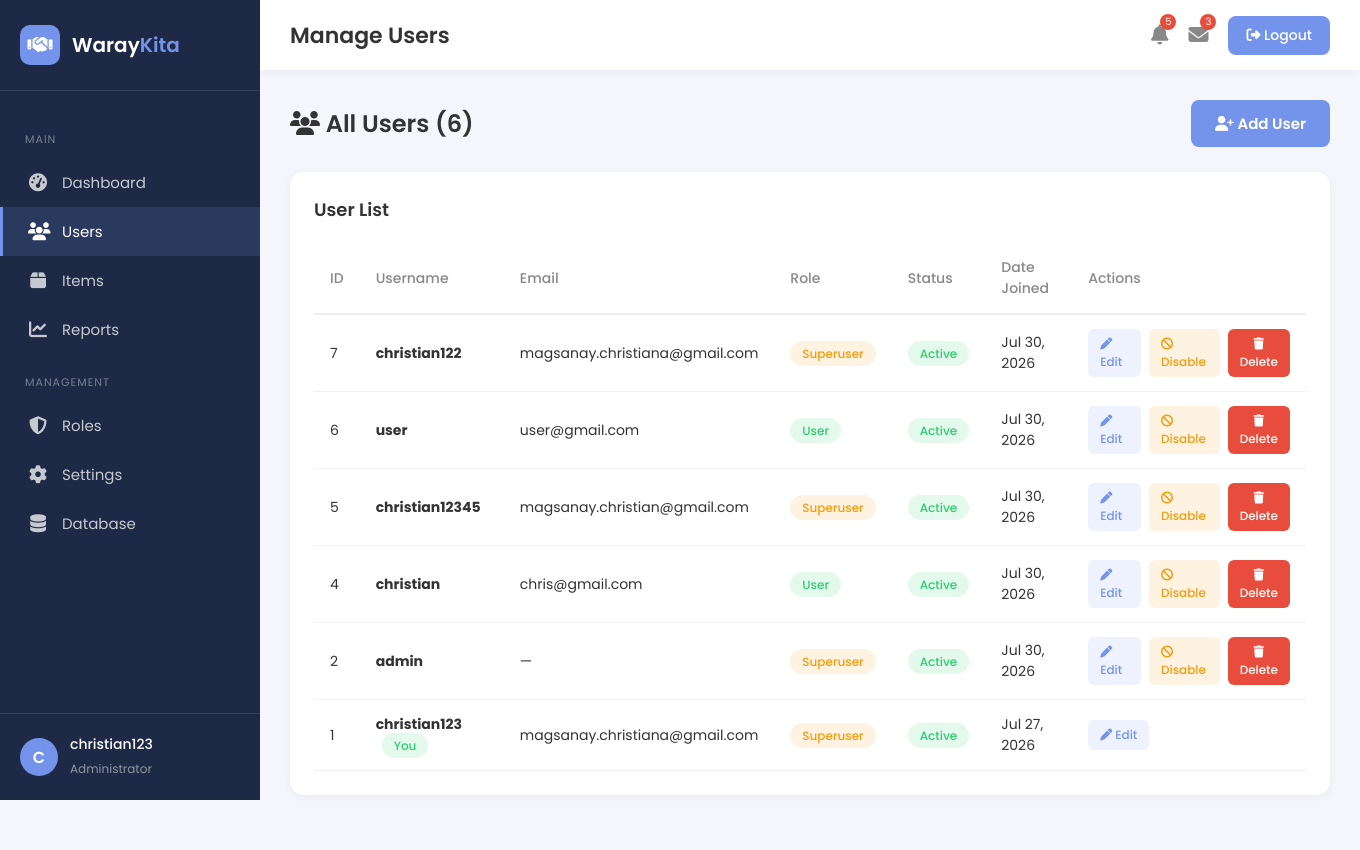
After one commit to christian-coding-tech/waraykita-web, a Django app: page /manage-users/ in a window 1360 px wide. The commit adds this page. Run offline with Django 5.2, Linux system fonts and the light colour scheme; a user stored in the database is signed in; data comes from the database, SQL or seed files in the repository; both versions use the stored data as it was after the commit.

Commit message:
manage user added

```diff
--- a/users/static/users/css/dashboard.css
+++ b/users/static/users/css/dashboard.css
@@ -503,6 +503,222 @@ table tr:hover td {
     color: var(--muted);
 }
 
+/* Forms */
+.form-group {
+    margin-bottom: 18px;
+    text-align: left;
+}
+
+.form-group label {
+    display: block;
+    font-size: 14px;
+    font-weight: 500;
+    margin-bottom: 6px;
+    color: var(--text);
+}
+
+.form-group input,
+.form-group select {
+    width: 100%;
+    padding: 12px 16px;
+    background: #f4f6fb;
+    border: 1px solid #e0e0e0;
+    border-radius: 8px;
+    font-size: 15px;
+    color: var(--text);
+    outline: none;
+    transition: 0.2s;
+}
+
+.form-group input:focus,
+.form-group select:focus {
+    border-color: var(--primary);
+    background: #fff;
+}
+
+.form-group .hint {
+    font-size: 12px;
+    color: var(--muted);
+    margin-top: 4px;
+}
+
+.checkbox-group {
+    display: flex;
+    align-items: center;
+    gap: 10px;
+}
+
+.checkbox-group input[type="checkbox"] {
+    width: 18px;
+    height: 18px;
+    cursor: pointer;
+    accent-color: var(--primary);
+}
+
+.checkbox-group label {
+    margin: 0;
+    cursor: pointer;
+}
+
+.form-actions {
+    display: flex;
+    gap: 12px;
+    margin-top: 10px;
+}
+
+.btn-primary {
+    background: var(--primary);
+    color: #fff;
+    border: none;
+    padding: 12px 24px;
+    border-radius: 8px;
+    font-size: 15px;
+    font-weight: 600;
+    cursor: pointer;
+    transition: 0.2s;
+}
+
+.btn-primary:hover {
+    background: var(--primary-dark);
+}
+
+.btn-secondary {
+    background: #e0e0e0;
+    color: var(--text);
+    border: none;
+    padding: 12px 24px;
+    border-radius: 8px;
+    font-size: 15px;
+    font-weight: 600;
+    cursor: pointer;
+    transition: 0.2s;
+}
+
+.btn-secondary:hover {
+    background: #ccc;
+}
+
+.btn-danger {
+    background: var(--danger);
+    color: #fff;
+    border: none;
+    padding: 8px 16px;
+    border-radius: 6px;
+    font-size: 13px;
+    font-weight: 500;
+    cursor: pointer;
+    transition: 0.2s;
+}
+
+.btn-danger:hover {
+    background: #c0392b;
+}
+
+.btn-sm {
+    padding: 6px 12px;
+    font-size: 12px;
+    border-radius: 6px;
+    border: none;
+    cursor: pointer;
+    font-weight: 500;
+    transition: 0.2s;
+}
+
+.btn-edit {
+    background: #eef2ff;
+    color: var(--primary);
+}
+
+.btn-edit:hover {
+    background: var(--primary);
+    color: #fff;
+}
+
+.btn-toggle {
+    background: #fef3e0;
+    color: var(--warning);
+}
+
+.btn-toggle:hover {
+    background: var(--warning);
+    color: #fff;
+}
+
+/* Action buttons in table */
+.action-btns {
+    display: flex;
+    gap: 8px;
+}
+
+/* Alert messages in dashboard */
+.dashboard-alert {
+    border-radius: 10px;
+    padding: 14px 18px;
+    margin-bottom: 20px;
+    display: flex;
+    align-items: center;
+    gap: 10px;
+    font-size: 14px;
+    font-weight: 500;
+}
+
+.dashboard-alert.success {
+    background: #e3f9ec;
+    color: #1a9d52;
+    border: 1px solid #aee9c5;
+}
+
+.dashboard-alert.error {
+    background: #ffe0e0;
+    color: #d33;
+    border: 1px solid #ffb3b3;
+}
+
+/* Page header with action button */
+.page-header {
+    display: flex;
+    justify-content: space-between;
+    align-items: center;
+    margin-bottom: 25px;
+}
+
+.page-header h2 {
+    font-size: 24px;
+    font-weight: 600;
+}
+
+/* Modal */
+.modal-overlay {
+    display: none;
+    position: fixed;
+    top: 0;
+    left: 0;
+    width: 100%;
+    height: 100%;
+    background: rgba(0, 0, 0, 0.5);
+    z-index: 1000;
+    justify-content: center;
+    align-items: center;
+}
+
+.modal-overlay.show {
+    display: flex;
+}
+
+.modal {
+    background: #fff;
+    border-radius: 16px;
+    padding: 30px;
+    width: 90%;
+    max-width: 480px;
+    box-shadow: 0 10px 40px rgba(0, 0, 0, 0.2);
+}
+
+.modal h3 {
+    font-size: 20px;
+    margin-bottom: 20px;
+}
+
 /* Responsive */
 @media (max-width: 992px) {
     .two-col {
--- a/users/templates/users/admin_dashboard.html
+++ b/users/templates/users/admin_dashboard.html
@@ -19,7 +19,7 @@
             <nav class="sidebar-nav">
                 <p class="nav-label">Main</p>
                 <a href="{% url 'admin_dashboard' %}" class="active"><i class="fa-solid fa-gauge-high"></i> Dashboard</a>
-                <a href="#"><i class="fa-solid fa-users"></i> Users</a>
+                <a href="{% url 'manage_users' %}"><i class="fa-solid fa-users"></i> Users</a>
                 <a href="#"><i class="fa-solid fa-box"></i> Items</a>
                 <a href="#"><i class="fa-solid fa-chart-line"></i> Reports</a>
                 <p class="nav-label">Management</p>
@@ -100,7 +100,7 @@
                     <div class="panel">
                         <div class="panel-header">
                             <h3>Recent Users</h3>
-                            <a href="#">View All</a>
+                            <a href="{% url 'manage_users' %}">View All</a>
                         </div>
                         <div class="table-wrap">
                             <table>
@@ -192,7 +192,7 @@
                         <h3>Admin Quick Actions</h3>
                     </div>
                     <div class="quick-actions">
-                        <a href="#" class="quick-action">
+                        <a href="{% url 'manage_users' %}" class="quick-action">
                             <i class="fa-solid fa-user-plus"></i>
                             <span>Add User</span>
                         </a>
--- /dev/null
+++ b/users/templates/users/manage_users.html
@@ -0,0 +1,210 @@
+{% load static %}
+<!DOCTYPE html>
+<html lang="en">
+<head>
+    <meta charset="UTF-8">
+    <link rel="stylesheet" href="{% static 'users/css/dashboard.css' %}">
+    <link rel="stylesheet" href="https://cdnjs.cloudflare.com/ajax/libs/font-awesome/6.5.1/css/all.min.css">
+    <meta name="viewport" content="width=device-width, initial-scale=1.0">
+    <title>Manage Users | Waray Kita</title>
+</head>
+<body>
+    <div class="dashboard">
+        <!-- Sidebar -->
+        <aside class="sidebar" id="sidebar">
+            <div class="sidebar-header">
+                <div class="logo"><i class="fa-solid fa-handshake"></i></div>
+                <h2>Waray<span>Kita</span></h2>
+            </div>
+            <nav class="sidebar-nav">
+                <p class="nav-label">Main</p>
+                <a href="{% url 'admin_dashboard' %}"><i class="fa-solid fa-gauge-high"></i> Dashboard</a>
+                <a href="{% url 'manage_users' %}" class="active"><i class="fa-solid fa-users"></i> Users</a>
+                <a href="#"><i class="fa-solid fa-box"></i> Items</a>
+                <a href="#"><i class="fa-solid fa-chart-line"></i> Reports</a>
+                <p class="nav-label">Management</p>
+                <a href="#"><i class="fa-solid fa-shield-halved"></i> Roles</a>
+                <a href="#"><i class="fa-solid fa-gear"></i> Settings</a>
+                <a href="#"><i class="fa-solid fa-database"></i> Database</a>
+            </nav>
+            <div class="sidebar-footer">
+                <div class="user-mini">
+                    <div class="avatar">{{ request.user.username|first|upper }}</div>
+                    <div class="info">
+                        <p>{{ request.user.username }}</p>
+                        <small>Administrator</small>
+                    </div>
+                </div>
+            </div>
+        </aside>
+
+        <!-- Main Content -->
+        <div class="main">
+            <!-- Topbar -->
+            <header class="topbar">
+                <i class="fa-solid fa-bars menu-toggle" onclick="toggleSidebar()"></i>
+                <h1>Manage Users</h1>
+                <div class="topbar-right">
+                    <div class="icon-btn"><i class="fa-solid fa-bell"></i><span class="badge">5</span></div>
+                    <div class="icon-btn"><i class="fa-solid fa-envelope"></i><span class="badge">3</span></div>
+                    <a href="{% url 'logout' %}"><button class="logout-btn"><i class="fa-solid fa-right-from-bracket"></i> Logout</button></a>
+                </div>
+            </header>
+
+            <!-- Content -->
+            <main class="content">
+                <!-- Alert Messages -->
+                {% if messages %}
+                    {% for message in messages %}
+                        {% if message.tags == 'success' %}
+                            <div class="dashboard-alert success">
+                                <i class="fa-solid fa-circle-check"></i> {{ message }}
+                            </div>
+                        {% elif message.tags == 'error' %}
+                            <div class="dashboard-alert error">
+                                <i class="fa-solid fa-circle-exclamation"></i> {{ message }}
+                            </div>
+                        {% endif %}
+                    {% endfor %}
+                {% endif %}
+
+                <!-- Page Header -->
+                <div class="page-header">
+                    <h2><i class="fa-solid fa-users"></i> All Users ({{ users|length }})</h2>
+                    <button class="btn-primary" onclick="openAddModal()">
+                        <i class="fa-solid fa-user-plus"></i> Add User
+                    </button>
+                </div>
+
+                <!-- Users Table -->
+                <div class="panel">
+                    <div class="panel-header">
+                        <h3>User List</h3>
+                    </div>
+                    <div class="table-wrap">
+                        <table>
+                            <thead>
+                                <tr>
+                                    <th>ID</th>
+                                    <th>Username</th>
+                                    <th>Email</th>
+                                    <th>Role</th>
+                                    <th>Status</th>
+                                    <th>Date Joined</th>
+                                    <th>Actions</th>
+                                </tr>
+                            </thead>
+                            <tbody>
+                                {% for u in users %}
+                                <tr>
+                                    <td>{{ u.id }}</td>
+                                    <td>
+                                        <strong>{{ u.username }}</strong>
+                                        {% if u.id == request.user.id %}
+                                            <span class="status-badge active" style="margin-left:6px;">You</span>
+                                        {% endif %}
+                                    </td>
+                                    <td>{{ u.email|default:"—" }}</td>
+                                    <td>
+                                        {% if u.is_superuser %}
+                                            <span class="status-badge pending">Superuser</span>
+                                        {% elif u.is_staff %}
+                                            <span class="status-badge pending">Staff</span>
+                                        {% else %}
+                                            <span class="status-badge active">User</span>
+                                        {% endif %}
+                                    </td>
+                                    <td>
+                                        {% if u.is_active %}
+                                            <span class="status-badge active">Active</span>
+                                        {% else %}
+                                            <span class="status-badge inactive">Inactive</span>
+                                        {% endif %}
+                                    </td>
+                                    <td>{{ u.date_joined|date:"M d, Y" }}</td>
+                                    <td>
+                                        <div class="action-btns">
+                                            <a href="{% url 'edit_user' u.id %}" class="btn-sm btn-edit">
+                                                <i class="fa-solid fa-pen"></i> Edit
+                                            </a>
+                                            {% if u.id != request.user.id %}
+                                                <a href="{% url 'toggle_user' u.id %}" class="btn-sm btn-toggle">
+                                                    {% if u.is_active %}
+                                                        <i class="fa-solid fa-ban"></i> Disable
+                                                    {% else %}
+                                                        <i class="fa-solid fa-check"></i> Enable
+                                                    {% endif %}
+                                                </a>
+                                                <form action="{% url 'delete_user' u.id %}" method="post" style="display:inline;" onsubmit="return confirm('Are you sure you want to delete user \'{{ u.username }}\'? This cannot be undone.');">
+                                                    {% csrf_token %}
+                                                    <button type="submit" class="btn-sm btn-danger">
+                                                        <i class="fa-solid fa-trash"></i> Delete
+                                                    </button>
+                                                </form>
+                                            {% endif %}
+                                        </div>
+                                    </td>
+                                </tr>
+                                {% endfor %}
+                            </tbody>
+                        </table>
+                    </div>
+                </div>
+            </main>
+        </div>
+    </div>
+
+    <!-- Add User Modal -->
+    <div class="modal-overlay" id="addUserModal">
+        <div class="modal">
+            <h3><i class="fa-solid fa-user-plus"></i> Add New User</h3>
+            <form action="{% url 'add_user' %}" method="post">
+                {% csrf_token %}
+                <div class="form-group">
+                    <label>Username</label>
+                    <input type="text" name="username" placeholder="Enter username" required>
+                </div>
+                <div class="form-group">
+                    <label>Email</label>
+                    <input type="email" name="email" placeholder="Enter email" required>
+                </div>
+                <div class="form-group">
+                    <label>Password</label>
+                    <input type="password" name="password" placeholder="Enter password" required>
+                </div>
+                <div class="form-group">
+                    <div class="checkbox-group">
+                        <input type="checkbox" name="is_staff" id="is_staff">
+                        <label for="is_staff">Grant staff access (admin privileges)</label>
+                    </div>
+                </div>
+                <div class="form-actions">
+                    <button type="submit" class="btn-primary"><i class="fa-solid fa-check"></i> Create User</button>
+                    <button type="button" class="btn-secondary" onclick="closeAddModal()">Cancel</button>
+                </div>
+            </form>
+        </div>
+    </div>
+
+    <script>
+        function toggleSidebar() {
+            document.getElementById('sidebar').classList.toggle('open');
+        }
+
+        function openAddModal() {
+            document.getElementById('addUserModal').classList.add('show');
+        }
+
+        function closeAddModal() {
+            document.getElementById('addUserModal').classList.remove('show');
+        }
+
+        // Close modal when clicking outside
+        document.getElementById('addUserModal').addEventListener('click', function(e) {
+            if (e.target === this) {
+                closeAddModal();
+            }
+        });
+    </script>
+</body>
+</html>
--- a/users/urls.py
+++ b/users/urls.py
@@ -7,4 +7,10 @@ urlpatterns = [
     path("admin-dashboard/", views.admin_dashboard_view, name="admin_dashboard"),
     path("user-dashboard/", views.user_dashboard_view, name="user_dashboard"),
     path("logout/", views.logout_view, name="logout"),
+    # User management (admin only)
+    path("manage-users/", views.manage_users_view, name="manage_users"),
+    path("add-user/", views.add_user_view, name="add_user"),
+    path("edit-user/<int:user_id>/", views.edit_user_view, name="edit_user"),
+    path("delete-user/<int:user_id>/", views.delete_user_view, name="delete_user"),
+    path("toggle-user/<int:user_id>/", views.toggle_user_status_view, name="toggle_user"),
 ]
--- a/users/views.py
+++ b/users/views.py
@@ -1,8 +1,13 @@
-from django.shortcuts import render, redirect
+from django.shortcuts import render, redirect, get_object_or_404
 from django.contrib.auth import authenticate, login, logout
-from django.contrib.auth.decorators import login_required
+from django.contrib.auth.decorators import login_required, user_passes_test
 from django.contrib.auth.models import User
 from django.contrib import messages
+
+
+def is_admin(user):
+    """Check if the user is an admin (staff or superuser)."""
+    return user.is_authenticated and (user.is_superuser or user.is_staff)
 
 # Create your views here.
 def login_view(request):
@@ -87,3 +92,109 @@ def user_dashboard_view(request):
         return redirect("admin_dashboard")
 
     return render(request, "users/user_dashboard.html", {"user": request.user})
+
+
+# ============================================================
+# User Management (Admin only)
+# ============================================================
+
+@user_passes_test(is_admin, login_url="login")
+def manage_users_view(request):
+    """List all users for admin management."""
+    users = User.objects.all().order_by("-date_joined")
+    return render(request, "users/manage_users.html", {"users": users})
+
+
+@user_passes_test(is_admin, login_url="login")
+def add_user_view(request):
+    """Add a new user from the admin panel."""
+    if request.method == "POST":
+        username = request.POST.get("username", "").strip()
+        email = request.POST.get("email", "").strip()
+        password = request.POST.get("password", "")
+        is_staff = request.POST.get("is_staff") == "on"
+
+        if not username or not email or not password:
+            messages.error(request, "All fields are required.")
+            return redirect("manage_users")
+
+        if User.objects.filter(username=username).exists():
+            messages.error(request, "Username already exists.")
+            return redirect("manage_users")
+
+        user = User.objects.create_user(
+            username=username,
+            email=email,
+            password=password,
+            is_staff=is_staff,
+        )
+        messages.success(request, f"User '{username}' created successfully.")
+        return redirect("manage_users")
+
+    return redirect("manage_users")
+
+
+@user_passes_test(is_admin, login_url="login")
+def edit_user_view(request, user_id):
+    """Edit an existing user."""
+    target_user = get_object_or_404(User, id=user_id)
+
+    if request.method == "POST":
+        email = request.POST.get("email", "").strip()
+        is_staff = request.POST.get("is_staff") == "on"
+        is_active = request.POST.get("is_active") == "on"
+        new_password = request.POST.get("password", "").strip()
+
+        if email:
+            target_user.email = email
+
+        # Prevent a superuser from removing their own staff/superuser status
+        if target_user.id == request.user.id and request.user.is_superuser:
+            target_user.is_staff = True
+            target_user.is_superuser = True
+        else:
+            target_user.is_staff = is_staff
+
+        target_user.is_active = is_active
+
+        if new_password:
+            target_user.set_password(new_password)
+
+        target_user.save()
+        messages.success(request, f"User '{target_user.username}' updated successfully.")
+        return redirect("manage_users")
+
+    return render(request, "users/edit_user.html", {"target_user": target_user})
+
+
+@user_passes_test(is_admin, login_url="login")
+def delete_user_view(request, user_id):
+    """Delete a user."""
+    target_user = get_object_or_404(User, id=user_id)
+
+    # Prevent admins from deleting themselves
+    if target_user.id == request.user.id:
+        messages.error(request, "You cannot delete your own account.")
+        return redirect("manage_users")
+
+    username = target_user.username
+    target_user.delete()
+    messages.success(request, f"User '{username}' deleted successfully.")
+    return redirect("manage_users")
+
+
+@user_passes_test(is_admin, login_url="login")
+def toggle_user_status_view(request, user_id):
+    """Toggle a user's active/inactive status."""
+    target_user = get_object_or_404(User, id=user_id)
+
+    if target_user.id == request.user.id:
+        messages.error(request, "You cannot deactivate your own account.")
+        return redirect("manage_users")
+
+    target_user.is_active = not target_user.is_active
+    target_user.save()
+
+    status = "activated" if target_user.is_active else "deactivated"
+    messages.success(request, f"User '{target_user.username}' {status} successfully.")
+    return redirect("manage_users")
```
Also changed, not shown: users/templates/users/edit_user.html (added, +121 -0 lines), db.sqlite3.
